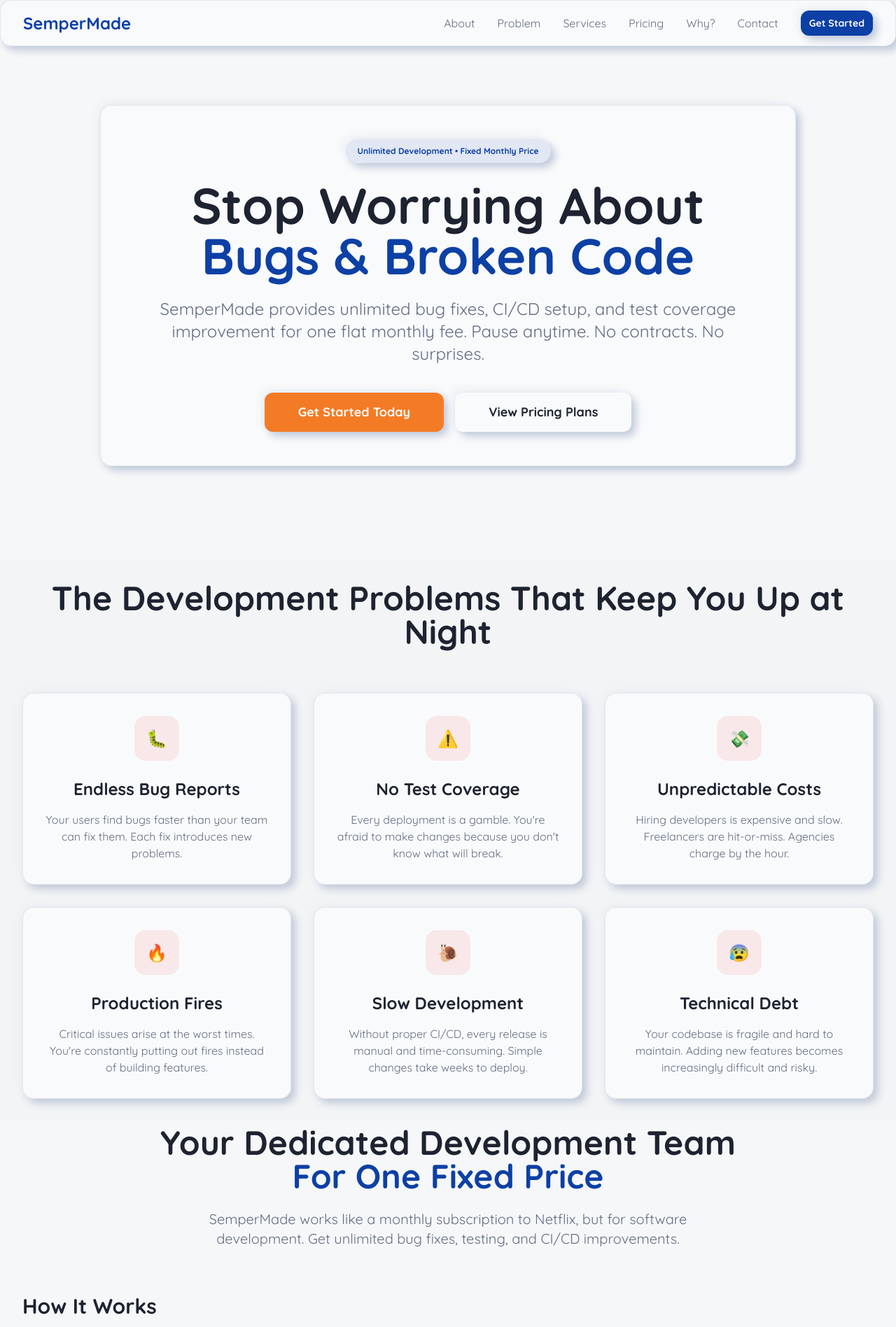
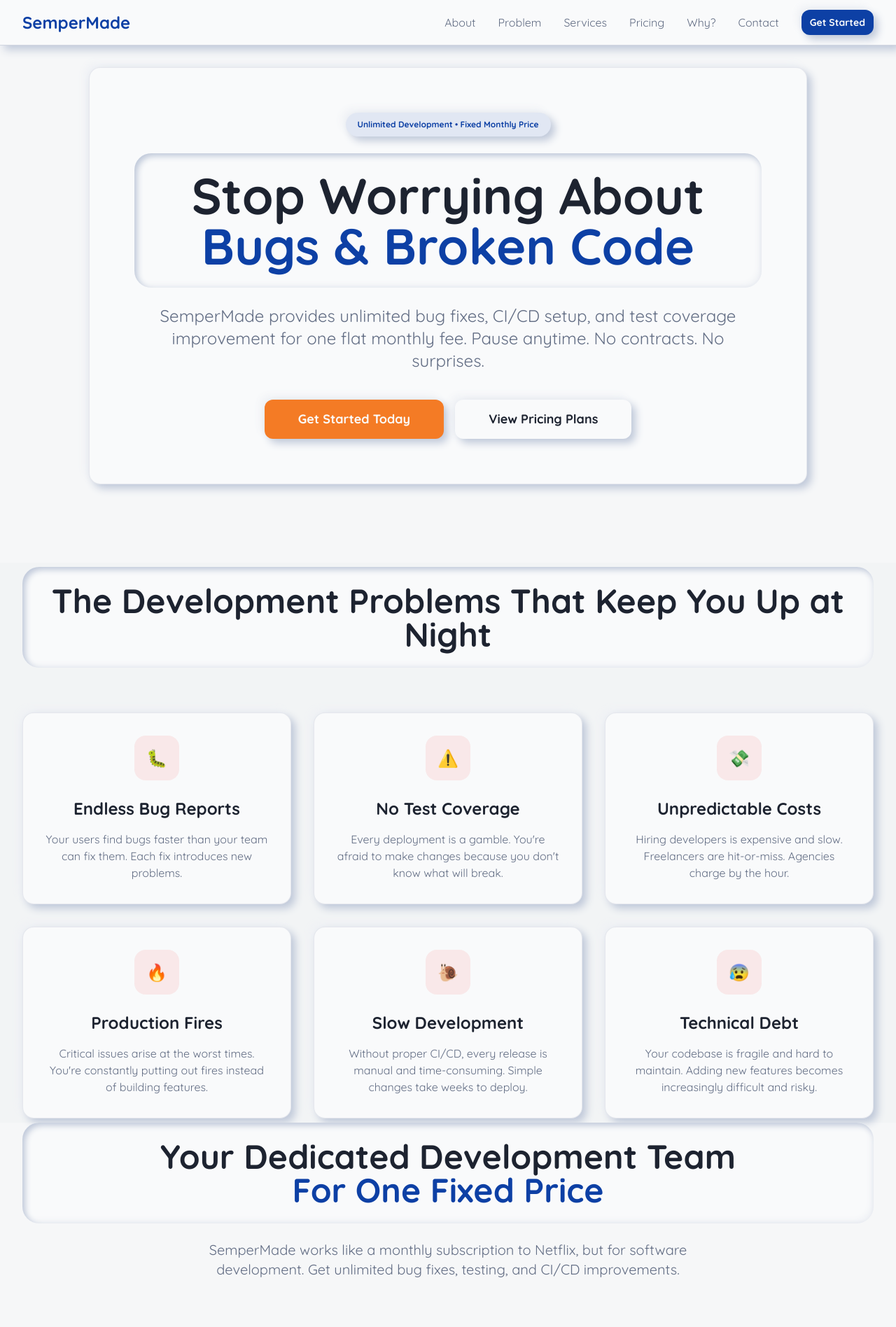
Before and after one commit to semperMade/semperMade.github.io, a React (Vite) app: page / in a window 1280 px wide. Shown: the top 1896 px of the page at 70% size. Built offline with nearby package versions, Linux system fonts and the light colour scheme.

Commit message:
Refine neumorphic layout

```diff
--- a/src/components/Navigation.tsx
+++ b/src/components/Navigation.tsx
@@ -28,7 +28,7 @@ const Navigation = () => {
   ];
 
   return (
-    <nav className="fixed top-0 left-0 right-0 z-50 neo-card bg-card/95 backdrop-blur-sm border-b border-border">
+    <nav className="fixed top-0 left-0 right-0 z-50 neo-nav">
       <div className="max-w-7xl mx-auto px-4 sm:px-6 lg:px-8">
         <div className="flex justify-between items-center h-16">
           {/* Brand */}
--- a/src/index.css
+++ b/src/index.css
@@ -123,6 +123,10 @@ All colors MUST be HSL.
     @apply bg-background text-foreground;
     font-family: 'Quicksand', sans-serif;
   }
+
+  h1, h2, h3, h4, h5, h6 {
+    @apply font-bold font-sans leading-tight;
+  }
 }
 
 /* Neo Skeuomorphism Utility Classes */
@@ -146,4 +150,13 @@ All colors MUST be HSL.
   .neo-input {
     @apply neo-pressed rounded-xl bg-background border border-border/50 transition-all duration-200 focus:shadow-[inset_2px_2px_4px_hsl(var(--neo-shadow-dark)),inset_-2px_-2px_4px_hsl(var(--neo-shadow-light))];
   }
+
+  /* Additional neumorphic utilities for layout elements */
+  .neo-nav {
+    @apply neo-raised bg-card/95 backdrop-blur-md border-b border-border;
+  }
+
+  .neo-header {
+    @apply neo-pressed rounded-3xl px-6 py-4 md:px-8 md:py-6 bg-card text-foreground;
+  }
 }
--- a/src/pages/Index.tsx
+++ b/src/pages/Index.tsx
@@ -9,13 +9,13 @@ const Index = () => {
     <div className="min-h-screen bg-background">
       <Navigation />
       {/* Hero Section */}
-      <section id="hero" className="relative min-h-screen flex items-center justify-center px-4 sm:px-6 lg:px-8 pt-16">
+      <section id="hero" className="relative min-h-screen flex items-center justify-center px-4 sm:px-6 lg:px-8 pt-24 pb-16">
         <div className="max-w-7xl mx-auto text-center">
-          <div className="neo-card p-12 mb-12">
+          <div className="neo-card p-16 mb-12">
             <Badge className="mb-6 neo-raised px-4 py-2 bg-primary/10 text-primary font-semibold">
               Unlimited Development • Fixed Monthly Price
             </Badge>
-            <h1 className="text-5xl md:text-7xl font-bold text-foreground mb-6 leading-tight">
+            <h1 className="neo-header text-5xl md:text-7xl mb-6 leading-tight">
               Stop Worrying About
               <span className="block text-primary">Bugs & Broken Code</span>
             </h1>
@@ -39,7 +39,7 @@ const Index = () => {
       <section id="problems" className="min-h-screen flex items-center justify-center px-4 sm:px-6 lg:px-8 bg-muted/30">
         <div className="max-w-7xl mx-auto w-full">
           <div className="text-center mb-16">
-            <h2 className="text-4xl md:text-5xl font-bold text-foreground mb-6">
+            <h2 className="neo-header text-4xl md:text-5xl mb-6">
               The Development Problems That Keep You Up at Night
             </h2>
           </div>
@@ -106,7 +106,7 @@ const Index = () => {
       <section id="solution" className="min-h-screen flex items-center justify-center px-4 sm:px-6 lg:px-8">
         <div className="max-w-7xl mx-auto w-full">
           <div className="text-center mb-16">
-            <h2 className="text-4xl md:text-5xl font-bold text-foreground mb-6">
+            <h2 className="neo-header text-4xl md:text-5xl mb-6">
               Your Dedicated Development Team
               <span className="block text-primary">For One Fixed Price</span>
             </h2>
@@ -175,7 +175,7 @@ const Index = () => {
       <section id="pricing" className="min-h-screen flex items-center justify-center px-4 sm:px-6 lg:px-8 bg-muted/30">
         <div className="max-w-7xl mx-auto w-full">
           <div className="text-center mb-16">
-            <h2 className="text-4xl md:text-5xl font-bold text-foreground mb-6">
+            <h2 className="neo-header text-4xl md:text-5xl mb-6">
               Simple, Transparent Pricing
             </h2>
             <p className="text-xl text-muted-foreground max-w-3xl mx-auto">
@@ -296,7 +296,7 @@ const Index = () => {
       <section id="why-choose" className="min-h-screen flex items-center justify-center px-4 sm:px-6 lg:px-8">
         <div className="max-w-7xl mx-auto w-full">
           <div className="text-center mb-16">
-            <h2 className="text-4xl md:text-5xl font-bold text-foreground mb-6">
+            <h2 className="neo-header text-4xl md:text-5xl mb-6">
               Why Choose SemperMade?
               <span className="block text-primary">Your Trusted Development Partner</span>
             </h2>
@@ -382,8 +382,8 @@ const Index = () => {
       {/* Final CTA Section */}
       <section id="cta" className="min-h-screen flex items-center justify-center px-4 sm:px-6 lg:px-8 bg-primary/5">
         <div className="max-w-4xl mx-auto text-center w-full">
-          <div className="neo-card p-12">
-            <h2 className="text-4xl md:text-5xl font-bold text-foreground mb-6">
+          <div className="neo-card p-16">
+            <h2 className="neo-header text-4xl md:text-5xl mb-6">
               Ready to Stop Worrying About Bugs?
             </h2>
             <p className="text-xl text-muted-foreground mb-10 max-w-2xl mx-auto">
```
